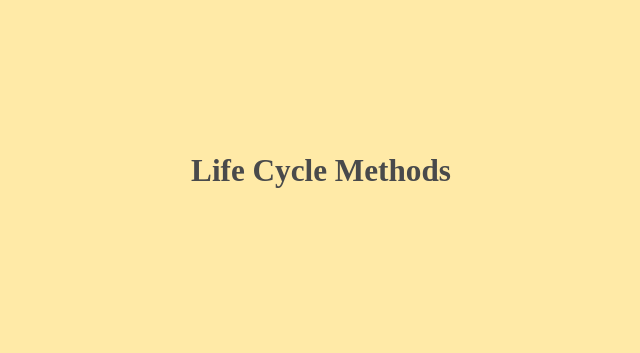
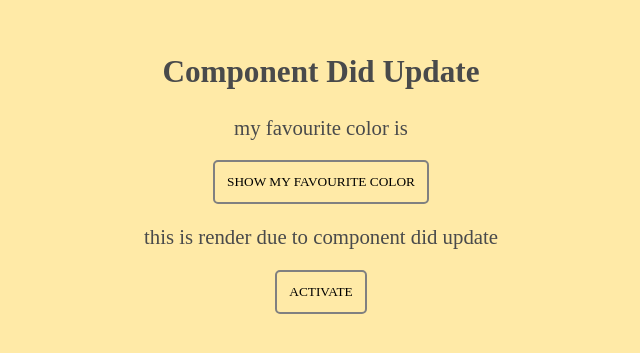
Before and after one commit to Najafkhan256/React, a React (Create React App) app: page / in a window 1280 px wide. Shown: the part 117-470 px from the top of the page, without its empty margins (319-959 px from the left). Built offline with nearby package versions, Linux system fonts and the light colour scheme.

Commit message:
life cycle component did update

```diff
--- a/src/App.js
+++ b/src/App.js
@@ -1,6 +1,7 @@
 import "./App.css";
+import CompDidUpdate from "./components/LifeCycleMethods/CompDidUpdate";
 // import HideAndShow from "./components/HideAndShow/HideAndShow";
-import LifeCycleMethods from "./components/LifeCycleMethods/LifeCycleMethods";
+// import LifeCycleMethods from "./components/LifeCycleMethods/LifeCycleMethods";
 // import Hoc from "./components/HOC/Hoc";
 // import FinalCom from "./components/ReactContext/FinalCom";
 // import TodoAppVOne from "./components/TodoAppVOne/TodoAppVOne";
@@ -58,8 +59,9 @@ function App() {
       <FinalCom />
       <TodoAppVOne />
       <HideAndShow />
+      <LifeCycleMethods />
       */}
-      <LifeCycleMethods />
+      <CompDidUpdate />
     </div>
   );
 }
--- /dev/null
+++ b/src/Components/LifeCycleMethods/CompDidUpdate.jsx
@@ -0,0 +1,58 @@
+import React, { Component } from "react";
+
+export default class CompDidUpdate extends Component {
+  constructor() {
+    console.log("constructor");
+    super();
+    this.state = {
+      favouriteColor: "yellow",
+    };
+    this.state = {
+      active: null,
+      who: null,
+    };
+  }
+  // componentDidMount
+  componentDidMount() {
+    console.log("componentDidMount");
+    // this.setState({ favouriteColor: "Blue" });
+    /*  setInterval(() => {
+    }, 2000); */
+  }
+
+  // componentDidUpdate() is invoked immediately after updating(setState) occurs. This method is not called for the initial render.You may call setState() immediately in componentDidUpdate() but note that it must be wrapped in a condition or you’ll cause an infinite loop
+  componentDidUpdate() {
+    console.warn("componentDidUpdate");
+    if (this.state.who === null) {
+      this.setState({ who: "Najaf khan" });
+    }
+    // document.getElementById(
+    //   "updatedColor"
+    // ).innerHTML = `this is updated color ${this.state.favouriteColor}`;
+  }
+
+  render() {
+    console.log("render");
+    return (
+      <div>
+        <h2>Component Did Update</h2>
+        <p>my favourite color is {this.state.favouriteColor}</p>
+
+        <p id="updatedColor"></p>
+        <button onClick={() => this.setState({ favouriteColor: "BROWN" })}>
+          Show my favourite Color
+        </button>
+        <p id="updatedColor">
+          this is render due to component did update {this.state.who}
+        </p>
+        <button
+          onClick={() => {
+            this.setState({ active: "active" });
+          }}
+        >
+          Activate
+        </button>
+      </div>
+    );
+  }
+}
```
